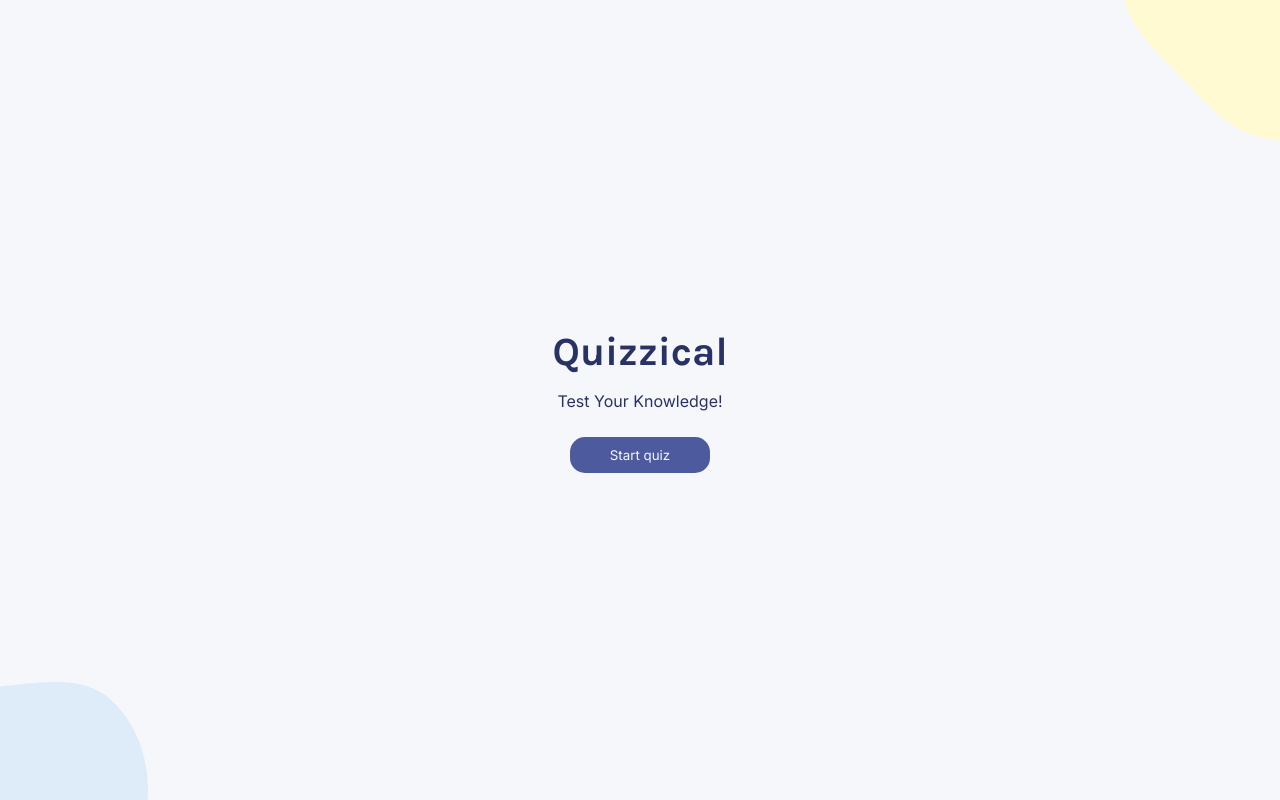
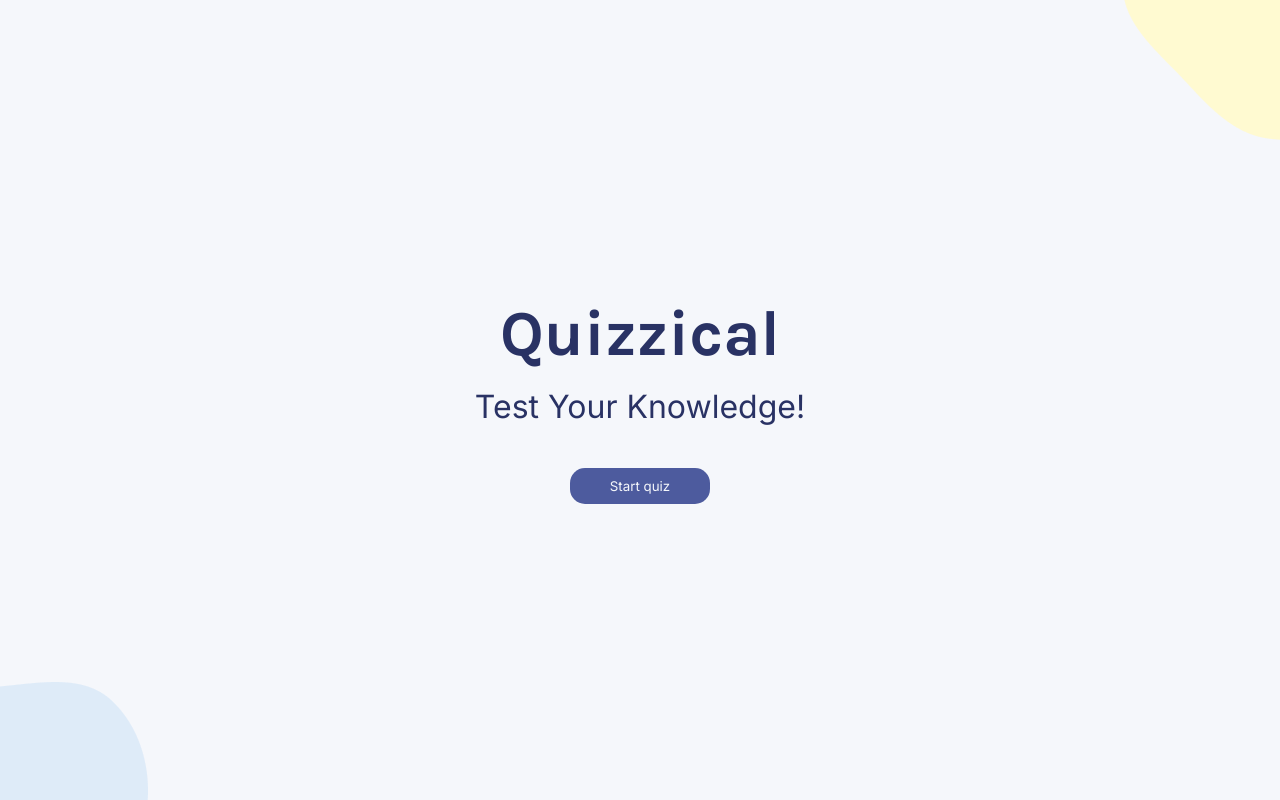
Before and after one commit to MastooraTurkmen/Quizzical-app, a React (Vite) app: page / in a window 1280 px wide. Built offline with nearby package versions, Linux system fonts and the light colour scheme.

Commit message:
adding @media

```diff
--- a/src/index.css
+++ b/src/index.css
@@ -155,6 +155,14 @@ button:focus {
 
 
 
-@media (min-width: 900px) {
+@media (min-width: 100px) {
+  .title {
+    font-size: 4rem;
+  }
 
+  .subtitle{
+    font-size: 2rem;
+    margin: .5em;
+    margin-bottom: 1em;
+  }
 }
```
